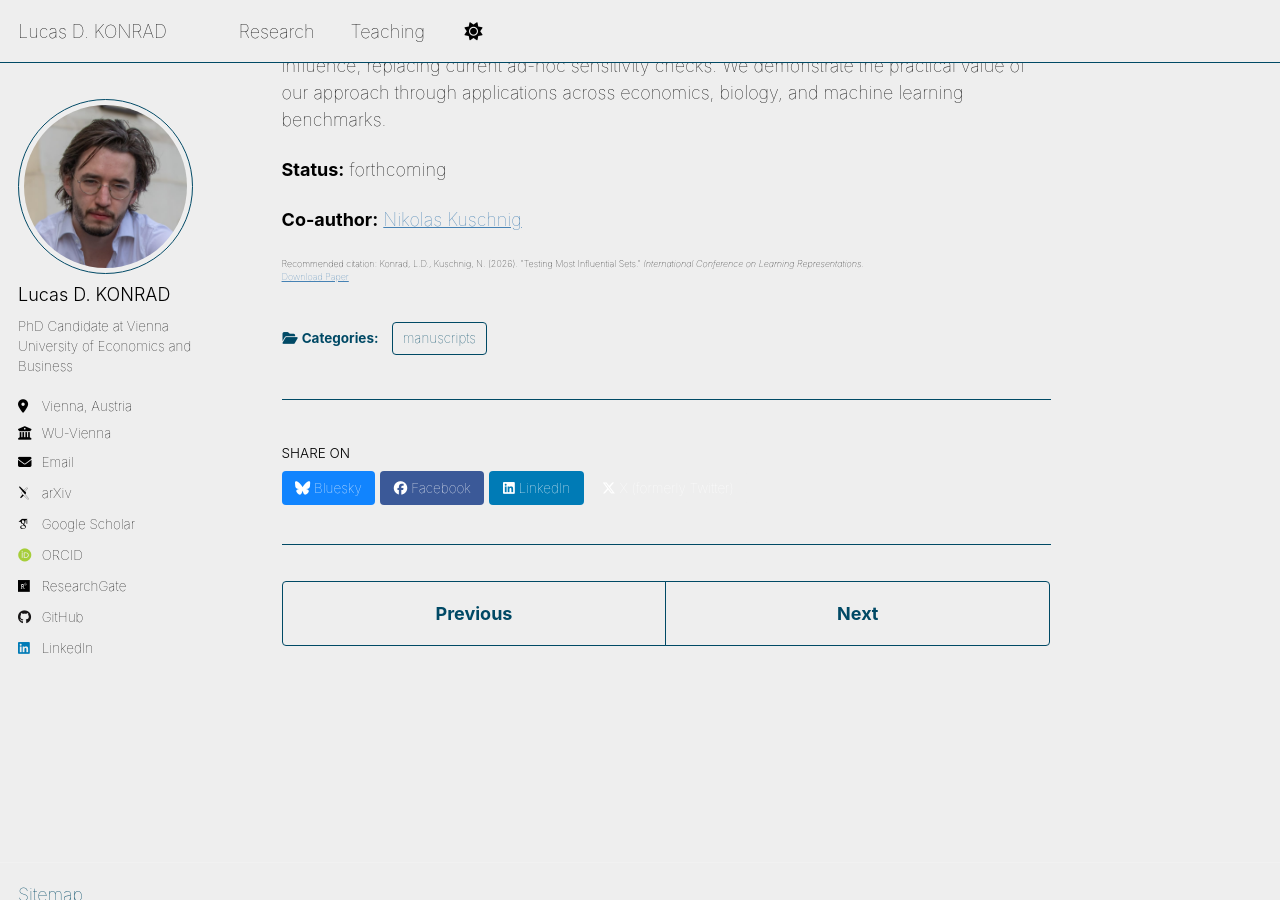
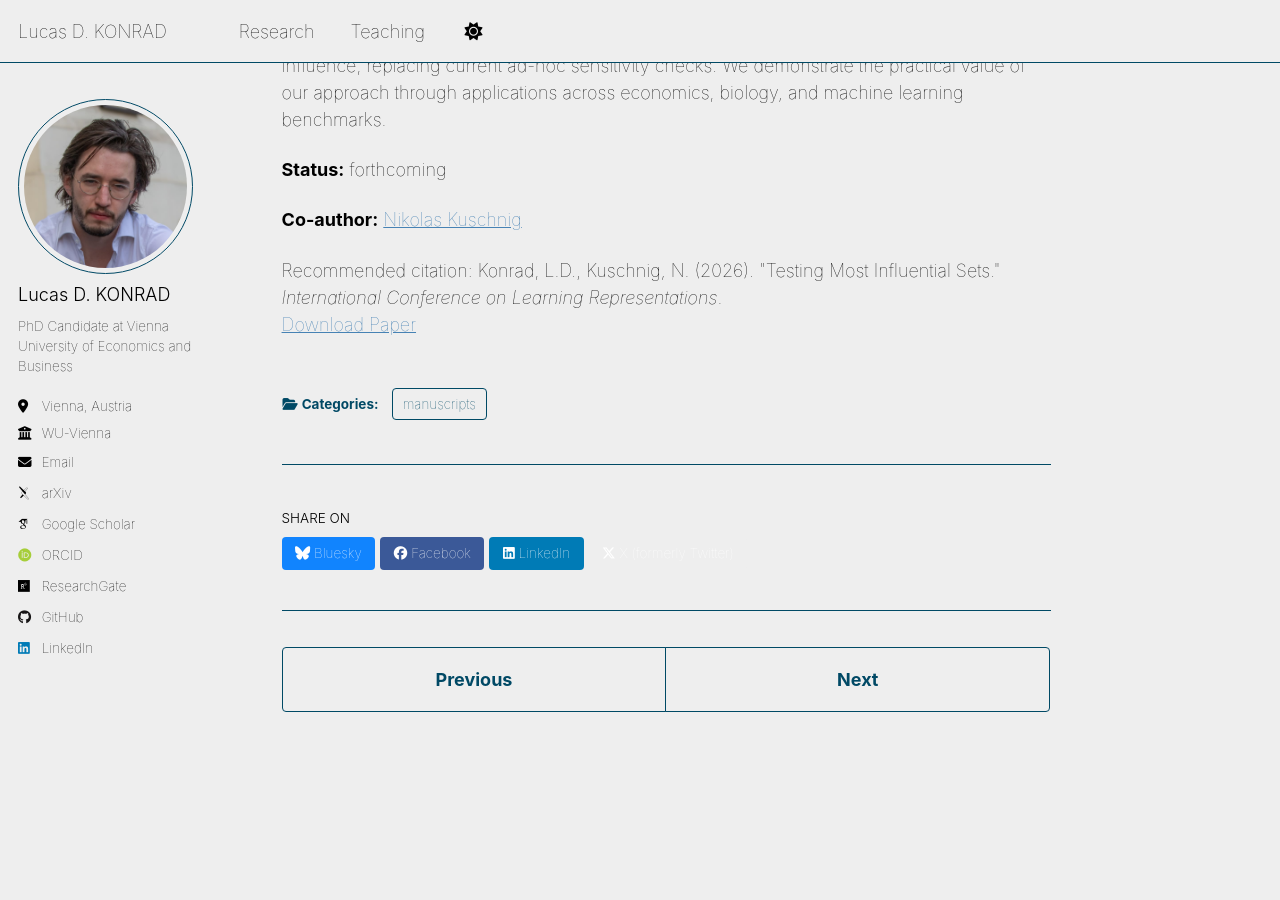
Before and after one commit to konradld/konradld.github.io, a Jekyll site: the page built from _research/publication-testing-most-influential-sets.md, in a window 1280 px wide and 900 px high, scrolled down 360 px. Built offline with Jekyll 4.4.1, drawn with Linux system fonts in a browser that asks for light colours; some web fonts are replaced; a script that is not in the unit is left out.

Commit message:
Update single.html

```diff
--- a/_layouts/single.html
+++ b/_layouts/single.html
@@ -48,25 +48,25 @@
         {{ content }}
 
         {% if page.citation and page.paperurl and page.slidesurl and page.bibtexurl %}
-          <p style="font-size: 0.50em !important">Recommended citation: {{ page.citation }}<br /><a href="{{ page.paperurl }}">Download Paper</a> | <a href="{{ page.slidesurl }}">Download Slides</a> | <a href="{{ page.bibtexurl }}">Download Bibtex</a></p>
+          <p style="font-size: 1em !important">Recommended citation: {{ page.citation }}<br /><a href="{{ page.paperurl }}">Download Paper</a> | <a href="{{ page.slidesurl }}">Download Slides</a> | <a href="{{ page.bibtexurl }}">Download Bibtex</a></p>
         {% elsif page.citation and page.paperurl and page.slidesurl %}
-          <p style="font-size: 0.50em !important">Recommended citation: {{ page.citation }}<br /><a href="{{ page.paperurl }}">Download Paper</a> | <a href="{{ page.slidesurl }}">Download Slides</a></p>
+          <p style="font-size: 1em !important">Recommended citation: {{ page.citation }}<br /><a href="{{ page.paperurl }}">Download Paper</a> | <a href="{{ page.slidesurl }}">Download Slides</a></p>
         {% elsif page.citation and page.paperurl and page.bibtexurl %}
-          <p style="font-size: 0.50em !important">Recommended citation: {{ page.citation }}<br /><a href="{{ page.paperurl }}">Download Paper</a> | <a href="{{ page.bibtexurl }}">Download Bibtex</a></p>
+          <p style="font-size: 1em !important">Recommended citation: {{ page.citation }}<br /><a href="{{ page.paperurl }}">Download Paper</a> | <a href="{{ page.bibtexurl }}">Download Bibtex</a></p>
         {% elsif page.citation and page.paperurl %}
-          <p style="font-size: 0.50em !important">Recommended citation: {{ page.citation }}<br /><a href="{{ page.paperurl }}">Download Paper</a></p>
+          <p style="font-size: 1em !important">Recommended citation: {{ page.citation }}<br /><a href="{{ page.paperurl }}">Download Paper</a></p>
         {% elsif page.citation and page.slidesurl and page.bibtexurl %}
-          <p style="font-size: 0.50em !important">Recommended citation: {{ page.citation }}<br /><a href="{{ page.slidesurl }}">Download Slides</a> | <a href="{{ page.bibtexurl }}">Download Bibtex</a></p>
+          <p style="font-size: 1em !important">Recommended citation: {{ page.citation }}<br /><a href="{{ page.slidesurl }}">Download Slides</a> | <a href="{{ page.bibtexurl }}">Download Bibtex</a></p>
         {% elsif page.citation and page.slidesurl %}
-          <p style="font-size: 0.50em !important">Recommended citation: {{ page.citation }}<br /><a href="{{ page.slidesurl }}">Download Slides</a></p>
+          <p style="font-size: 1em !important">Recommended citation: {{ page.citation }}<br /><a href="{{ page.slidesurl }}">Download Slides</a></p>
         {% elsif page.slidesurl and page.bibtexurl %}
           <p style="font-size: smaller"><a href="{{ page.slidesurl }}">Download Slides</a> | <a href="{{ page.bibtexurl }}">Download Bibtex</a></p>
         {% elsif page.paperurl and page.bibtexurl %}
           <p style="font-size: smaller"><a href="{{ page.paperurl }}">Download Paper</a> | <a href="{{ page.bibtexurl }}">Download Bibtex</a></p>
         {% elsif page.citation and page.bibtexurl %}
-          <p style="font-size: 0.50em !important">Recommended citation: {{ page.citation }}<br /><a href="{{ page.bibtexurl }}">Download Bibtex</a></p>
+          <p style="font-size: 1em !important">Recommended citation: {{ page.citation }}<br /><a href="{{ page.bibtexurl }}">Download Bibtex</a></p>
         {% elsif page.citation %}
-          <p style="font-size: 0.50em !important">Recommended citation: {{ page.citation }}</p>
+          <p style="font-size: 1em !important">Recommended citation: {{ page.citation }}</p>
         {% elsif page.slidesurl %}
           <p style="font-size: smaller"><a href="{{ page.slidesurl }}">Download Slides</a></p>
         {% elsif page.bibtexurl %}
```
